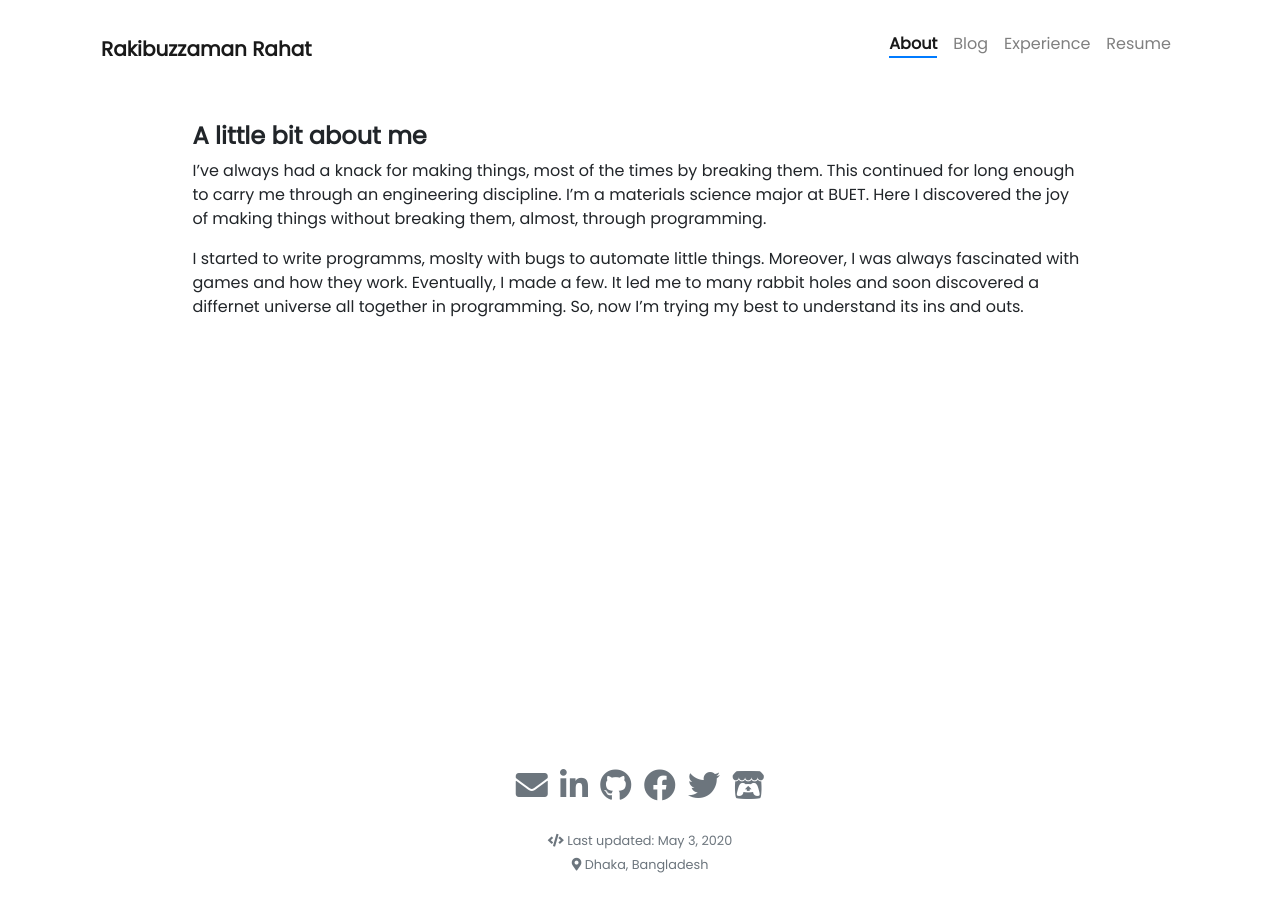
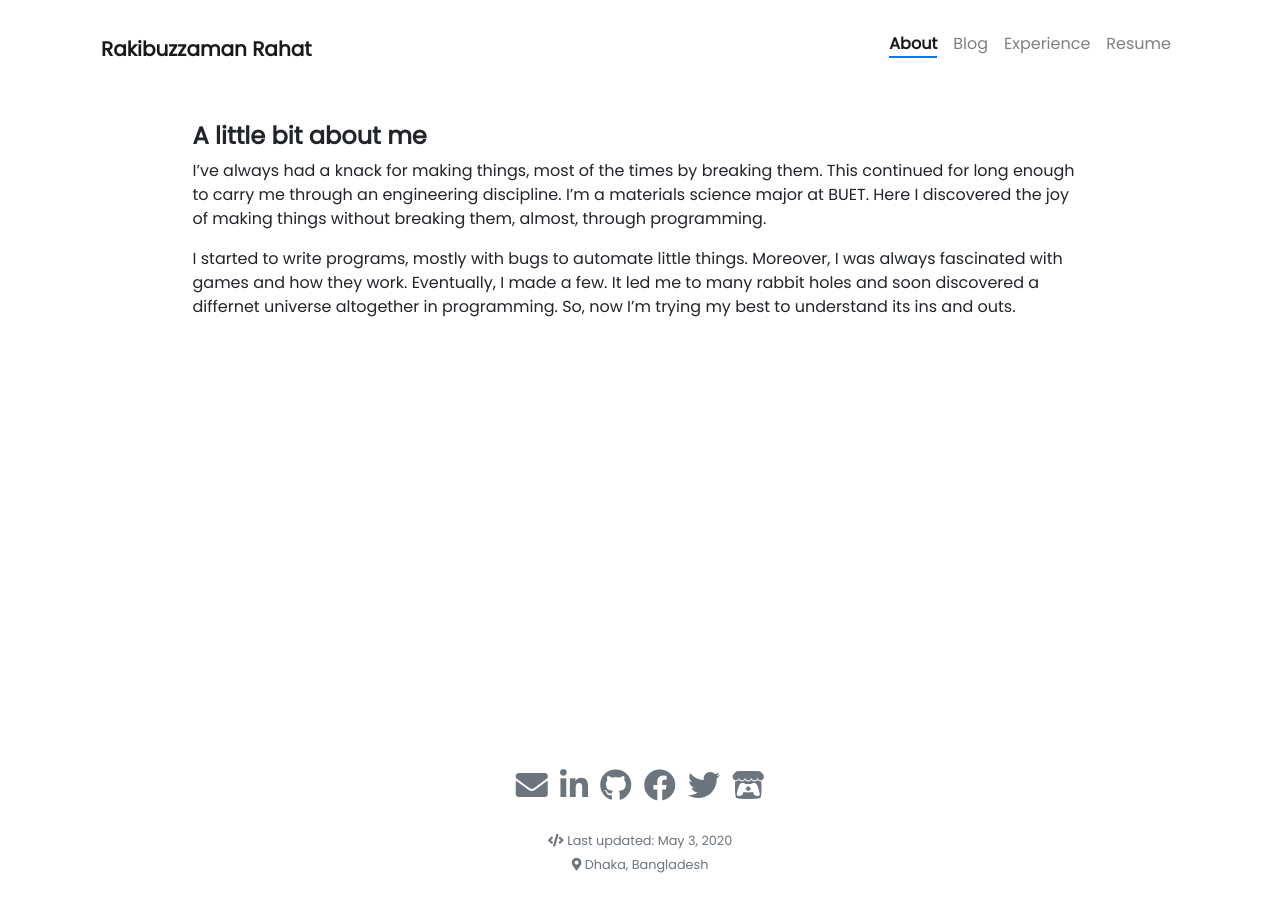
Before and after one commit to sleipnir029/sleipnir029.github.io, a Jekyll site: the page built from pages/about.md, in a window 1280 px wide. Built offline with Jekyll 4.4.1, drawn with Linux system fonts in a browser that asks for light colours; nearby versions of some CDN libraries.

Commit message:
more typos

```diff
--- a/pages/about.md
+++ b/pages/about.md
@@ -8,7 +8,7 @@ weight: 1
 #### **A little bit about me**
 I've always had a knack for making things, most of the times by breaking them. This continued for long enough to carry me through an engineering discipline. I'm a materials science major at BUET. Here I discovered the joy of making things without breaking them, almost, through programming.
 
-I started to write programms, moslty with bugs to automate little things. Moreover, I was always fascinated with games and how they work. Eventually, I made a few. It led me to many rabbit holes and soon discovered a differnet universe all together in programming. So, now I'm trying my best to understand its ins and outs.
+I started to write programs, mostly with bugs to automate little things. Moreover, I was always fascinated with games and how they work. Eventually, I made a few. It led me to many rabbit holes and soon discovered a differnet universe altogether in programming. So, now I'm trying my best to understand its ins and outs.
 
 <!-- <h6 style="color: #fff">
     📃 <a href="https://drive.google.com/open?id=1VaLFWxw76L5tQ-dMLTVog0GxQH-FU8Og" target="_blank">
```
